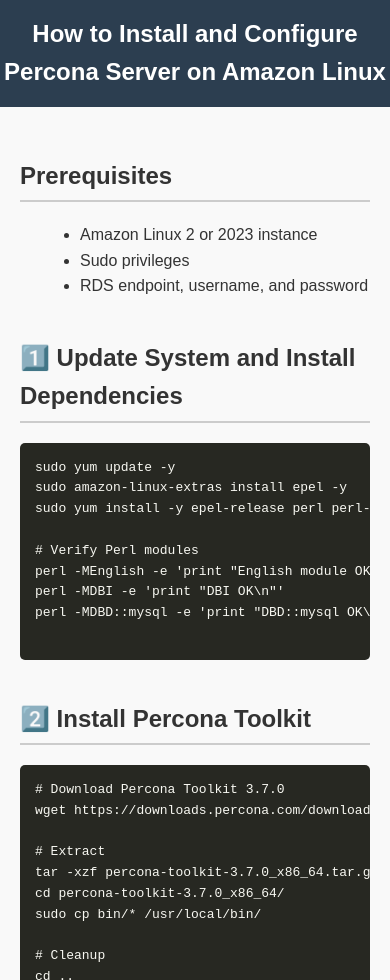
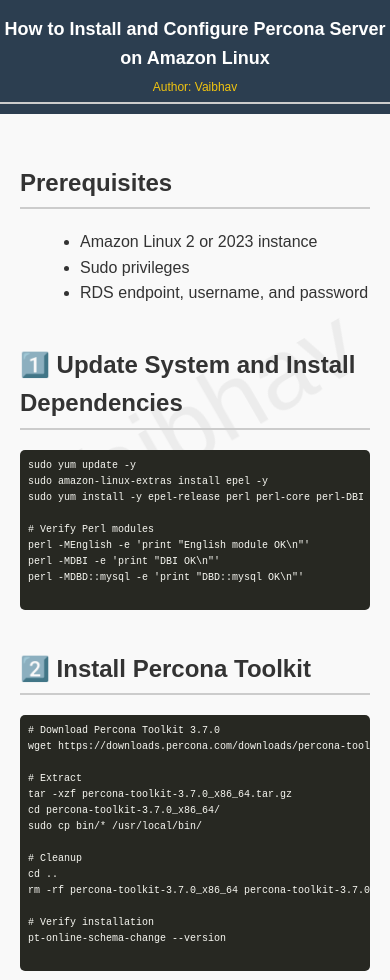
Before and after one commit to vaibhav0342/Install-and-Configure-DevOps-tools-, a plain HTML site: page index.html in a window 390 px wide. Shown: the top 980 px of the page. Drawn offline with Linux system fonts and the light colour scheme.

Commit message:
Update index.html

```diff
--- a/index.html
+++ b/index.html
@@ -12,6 +12,21 @@
     padding: 0;
     background-color: #f9f9f9;
     color: #333;
+    position: relative;
+  }
+
+  /* Semi-transparent watermark */
+  body::before {
+    content: "Vaibhav";
+    position: fixed;
+    top: 50%;
+    left: 50%;
+    font-size: 100px;
+    color: rgba(0, 0, 0, 0.05);
+    transform: translate(-50%, -50%) rotate(-30deg);
+    z-index: 0;
+    pointer-events: none;
+    user-select: none;
   }
 
   header, footer {
@@ -19,6 +34,8 @@
     color: #fff;
     text-align: center;
     padding: 10px 0;
+    position: relative;
+    z-index: 1;
   }
 
   header h1 {
@@ -35,6 +52,8 @@
 
   main {
     padding: 20px;
+    position: relative;
+    z-index: 1;
   }
 
   h2 {
@@ -49,6 +68,7 @@
     padding: 15px;
     overflow-x: auto;
     border-radius: 5px;
+    font-size: 14px;
   }
 
   code {
@@ -70,12 +90,40 @@
   .section {
     margin-bottom: 40px;
   }
+
+  /* Responsive styles */
+  @media only screen and (max-width: 768px) {
+    pre {
+      font-size: 12px;
+      padding: 10px;
+    }
+    header h1 {
+      font-size: 20px;
+    }
+    header h2, footer h2 {
+      font-size: 14px;
+    }
+  }
+
+  @media only screen and (max-width: 480px) {
+    pre {
+      font-size: 10px;
+      padding: 8px;
+    }
+    header h1 {
+      font-size: 18px;
+    }
+    header h2, footer h2 {
+      font-size: 12px;
+    }
+  }
 </style>
 </head>
 <body>
 
 <header>
   <h1>How to Install and Configure Percona Server on Amazon Linux</h1>
+  <h2>Author: Vaibhav</h2>
 </header>
 
 <main>
@@ -158,12 +206,12 @@
 <div class="section">
   <h2>5️⃣ Test MySQL Connection to RDS</h2>
   <pre>
-mysql -h &lt;RDS_ENDPOINT&gt; -u &lt;USERNAME&gt; -p \
+mysql -h **** -u **** -p \
 --ssl-mode=VERIFY_CA \
 --ssl-ca=/home/ec2-user/rds-combined-ca-bundle.pem \
 -e "SELECT @@hostname, @@version;"
   </pre>
-  <p class="note">Replace &lt;RDS_ENDPOINT&gt; and &lt;USERNAME&gt; with your RDS details.</p>
+  <p class="note">Replace **** with your RDS endpoint and username.</p>
 </div>
 
 <div class="section">
@@ -174,13 +222,13 @@
 
 # Add the following:
 [client]
-host=RDS_ENDPOINT
-user=admin
-password=vaibhav12345
+host=****
+user=****
+password=****
 ssl=1
 ssl-ca=/home/ec2-user/rds-combined-ca-bundle.pem
 
-# Secure the configuration file
+# Secure configuration file
 chmod 600 ~/.my.cnf
   </pre>
 </div>
@@ -203,6 +251,7 @@
 --alter-foreign-keys-method=auto \
 --progress=time,30 \
 --chunk-size=1000 \
+--statistics \
 --dry-run
 # Always use --dry-run first. Use --execute only after verifying.
   </pre>
```
Lines whose indentation alone changed are shown as unchanged.
